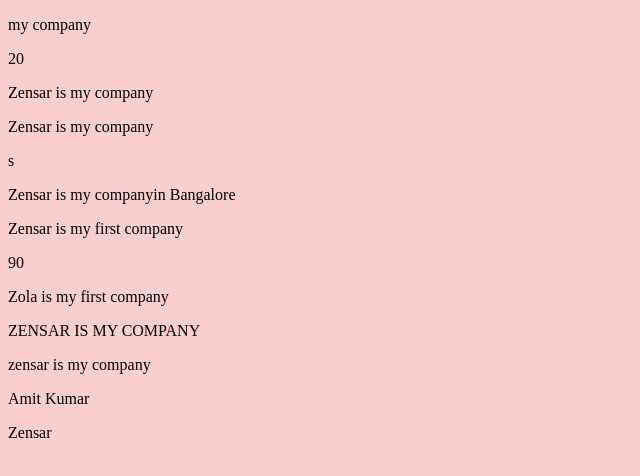
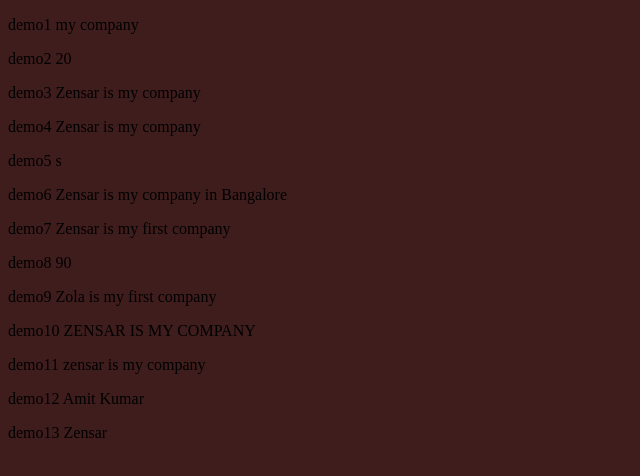
Before and after one commit to ShubhaseeshZen/training-codes, a plain HTML site: page day5/StringMethods.html in a window 1280 px wide. Shown: the whole page, without its empty margins (0-640 px from the left). Drawn offline with Linux system fonts and the light colour scheme.

Commit message:
commit 2

```diff
--- a/day5/StringMethods.html
+++ b/day5/StringMethods.html
@@ -6,7 +6,7 @@
     <meta name="viewport" content="width=device-width, initial-scale=1.0" />
     <title>Srting methods</title>
   </head>
-  <body style="background-color:rgb(250, 207, 207)">
+  <body style="background-color: rgb(63, 29, 29)">
     <p id="demo1"></p>
     <p id="demo2"></p>
     <p id="demo3"></p>
@@ -25,43 +25,48 @@
       let string1 = "Zensar is my company";
       let newstring = "Htc is my first company ";
       let firstname = "Amit ";
-      let lastname= "Kumar";
+      let lastname = "Kumar";
       // slicing
-      document.getElementById("demo1").innerHTML = string1.slice(-10);
+      document.getElementById("demo1").innerHTML =
+        "demo1  " + string1.slice(-10);
       // length
-      document.getElementById("demo2").innerHTML = string1.length;
+      document.getElementById("demo2").innerHTML = "demo2  " + string1.length;
       // trim
-      document.getElementById("demo3").innerHTML = string1.trim("Zen ");
+      document.getElementById("demo3").innerHTML =
+        "demo3  " + string1.trim("Zen ");
       // substring
-      document.getElementById("demo4").innerHTML = string1.substr("Zen");
+      document.getElementById("demo4").innerHTML =
+        "demo4  " + string1.substr("Zen");
       // cahracter at index
-      document.getElementById("demo5").innerHTML = string1.charAt("3");
+      document.getElementById("demo5").innerHTML =
+        "demo5  " + string1.charAt("3");
       // concatination
       document.getElementById("demo6").innerHTML =
-        string1.concat("in Bangalore");
+        "demo6  " + string1.concat(" in Bangalore");
       // replace
-      document.getElementById("demo7").innerHTML = newstring.replace(
-        "Htc",
-        "Zensar"
-      );
+      document.getElementById("demo7").innerHTML =
+        "demo7  " + newstring.replace("Htc", "Zensar");
       // character code
-      document.getElementById("demo8").innerHTML = string1.charCodeAt("Z");
+      document.getElementById("demo8").innerHTML =
+        "demo8  " + string1.charCodeAt("Z");
       // replace using regex
-      document.getElementById("demo9").innerHTML = newstring.replace(/Htc/g,"Zola");
+      document.getElementById("demo9").innerHTML =
+        "demo9  " + newstring.replace(/Htc/g, "Zola");
       // conversion to upper case
-      document.getElementById("demo10").innerHTML = string1.toLocaleUpperCase();
+      document.getElementById("demo10").innerHTML =
+        "demo10  " + string1.toLocaleUpperCase();
       //conversion to lower case
-      document.getElementById("demo11").innerHTML = string1.toLocaleLowerCase();
+      document.getElementById("demo11").innerHTML =
+        "demo11  " + string1.toLocaleLowerCase();
       // conctaination
-      document.getElementById("demo12").innerHTML = firstname.concat(lastname);
+      document.getElementById("demo12").innerHTML =
+        "demo12  " + firstname.concat(lastname);
       // padding
-    //   let startpadding = string1.padstart(4, "a");
-    //   document.getElementById("demo13").innerHTML = string1.padstart(20, "DDDD");
+      //   let startpadding = string1.padstart(4, "a");
+      //   document.getElementById("demo13").innerHTML = string1.padstart(20, "DDDD");
 
       const stringarray = string1.split(" ");
-      document.getElementById("demo14").innerHTML = stringarray[0];
-
-
+      document.getElementById("demo14").innerHTML = "demo13 " + stringarray[0];
     </script>
   </body>
 </html>
```
Also changed, not shown: day5/onchange.html (+7 -4 lines), day5/srtingobject.html (+1 -1 lines), day5/useofPadStart().html (+3 -10 lines), day6JavaScriptNumbers/averagefun.html (+1 -1 lines).
